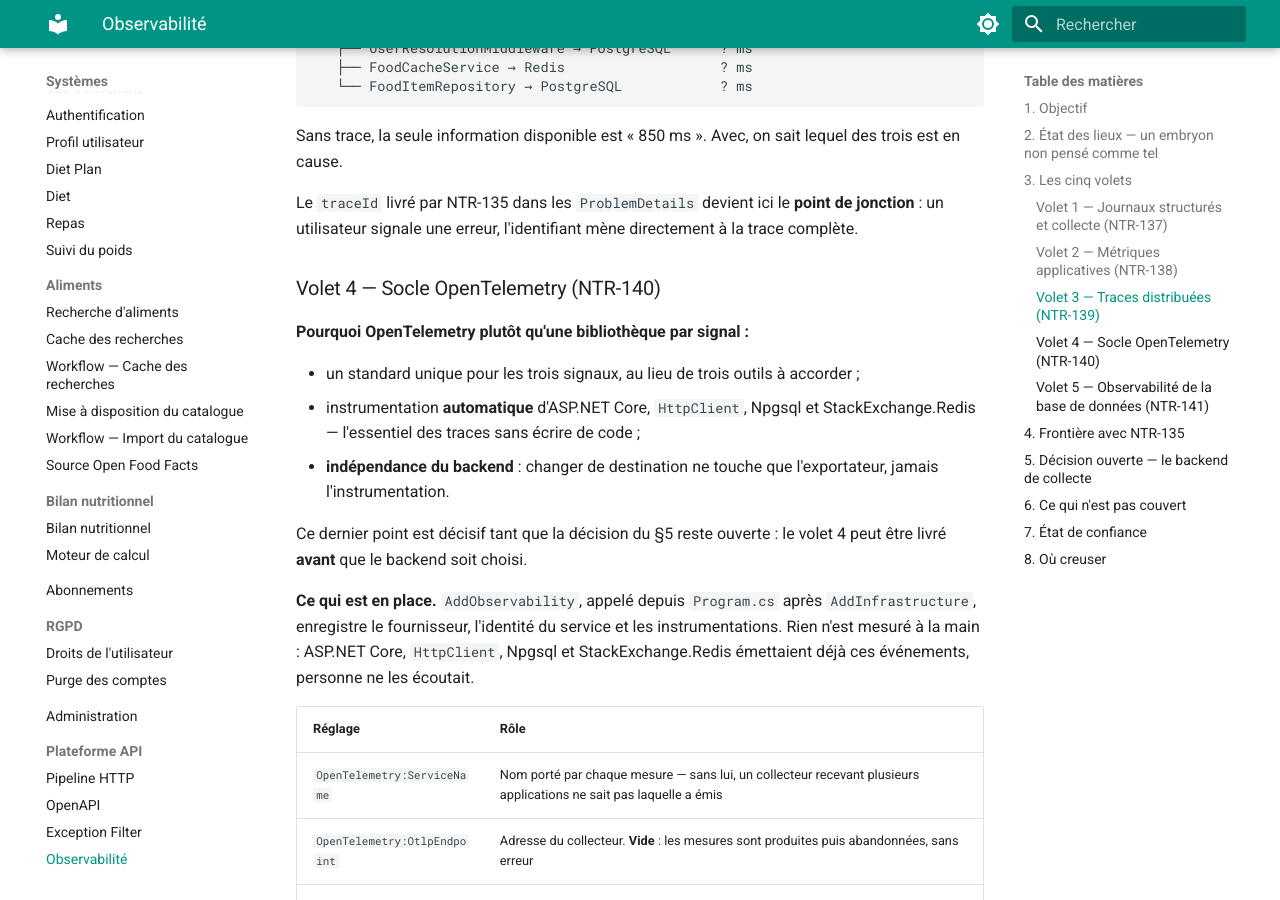
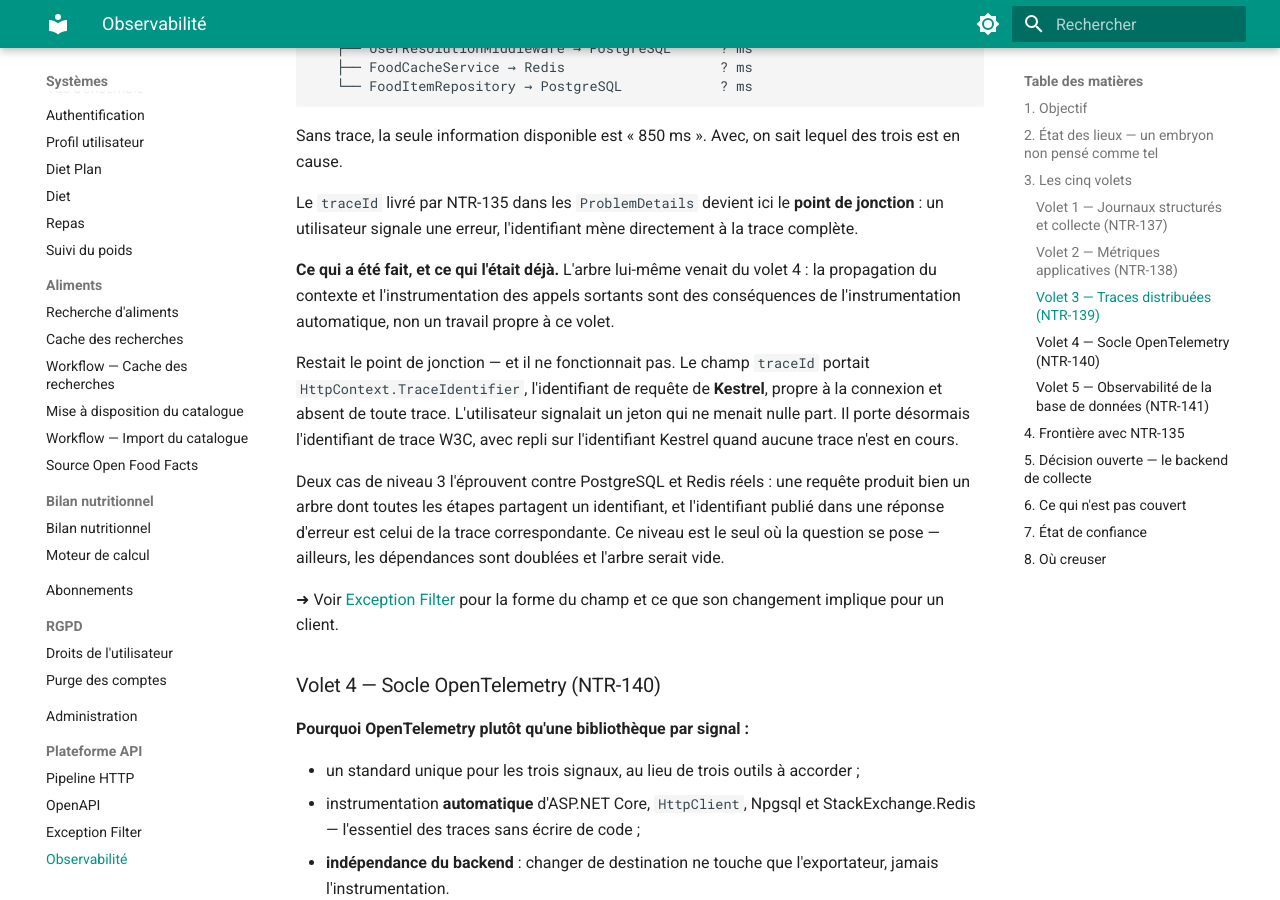
Before and after one commit to MGNetworking/docs-nutrition, an MkDocs documentation site: the page built from pages/backend/systemes/plateforme/observabilite.md, in a window 1280 px wide and 900 px high, scrolled down 3101 px. Built offline with MkDocs 1.6.1 and Material for MkDocs 9.7.7, drawn with Linux system fonts in a browser that asks for light colours; some of the changed text lies outside the part shown.

Commit message:
docs(plateforme): le traceId publie est celui de la trace #NTR-139
exception-filter.md : le champ traceId change de contenu et de forme. La fiche
donnait HttpContext.TraceIdentifier et un exemple en 0HN7GK2M4V9PL:00000003 ;
c est desormais l identifiant de trace W3C, trente-deux caracteres
hexadecimaux, avec repli sur l identifiant Kestrel faute de trace en cours. Une
section dit pourquoi l ancien ne menait nulle part, et signale qu un client qui
analyserait la forme du champ casserait.

observabilite.md : le volet 3 separe ce qui venait deja du volet 4 — propagation
du contexte, instrumentation des appels sortants — de ce qui restait a faire, le
point de jonction. L etat de confiance passe l arbre d une requete reelle en
verifie ; le doute qui subsiste porte desormais sur les metriques, constatees a
la source mais jamais arrivees a un collecteur.

Les comptes passent de 770 a 773 tests, le niveau 3 de 37 a 39.

Co-Authored-By: Claude Opus 5 <noreply@anthropic.com>

```diff
--- a/pages/backend/systemes/plateforme/observabilite.md
+++ b/pages/backend/systemes/plateforme/observabilite.md
@@ -27,7 +27,7 @@ Plusieurs briques produisent déjà de la donnée d'observabilité, sans qu'elle
 |---|---|---|
 | `RequestLoggingMiddleware` (NTR-121) | méthode, route, statut, **durée** par requête | c'est une métrique, traitée comme du texte |
 | `ExceptionMiddleware` | journalisation des erreurs | aucune corrélation entre l'erreur vue par l'utilisateur et la trace serveur |
-| `traceId` (NTR-135) | identifiant par requête dans les `ProblemDetails` | rien pour l'exploiter |
+| `traceId` (NTR-135, NTR-139) | l'identifiant de trace W3C dans les `ProblemDetails` | un collecteur où aller le chercher |
 | `JobMonitoringService` | dernière exécution, prochaine, état des jobs | lisible seulement via `GET /admin/system/health` |
 | Sortie des journaux | console | **en K3s, tout disparaît au redémarrage d'un pod** |
 | Requêtes SQL (NTR-140) | chaque commande, avec sa durée, dans la trace | le seuil de lenteur et sa journalisation dédiée |
@@ -98,6 +98,23 @@ cause.
 
 Le `traceId` livré par NTR-135 dans les `ProblemDetails` devient ici le **point de jonction** : un
 utilisateur signale une erreur, l'identifiant mène directement à la trace complète.
+
+**Ce qui a été fait, et ce qui l'était déjà.** L'arbre lui-même venait du volet 4 : la propagation
+du contexte et l'instrumentation des appels sortants sont des conséquences de l'instrumentation
+automatique, non un travail propre à ce volet.
+
+Restait le point de jonction — et il ne fonctionnait pas. Le champ `traceId` portait
+`HttpContext.TraceIdentifier`, l'identifiant de requête de **Kestrel**, propre à la connexion et
+absent de toute trace. L'utilisateur signalait un jeton qui ne menait nulle part. Il porte désormais
+l'identifiant de trace W3C, avec repli sur l'identifiant Kestrel quand aucune trace n'est en cours.
+
+Deux cas de niveau 3 l'éprouvent contre PostgreSQL et Redis réels : une requête produit bien un
+arbre dont toutes les étapes partagent un identifiant, et l'identifiant publié dans une réponse
+d'erreur est celui de la trace correspondante. Ce niveau est le seul où la question se pose —
+ailleurs, les dépendances sont doublées et l'arbre serait vide.
+
+➜ Voir [Exception Filter](exception-filter.md) pour la forme du champ et ce que son changement
+implique pour un client.
 
 ### Volet 4 — Socle OpenTelemetry (NTR-140)
 
@@ -179,8 +196,9 @@ et sensibilité des données qui transiteraient par un tiers.
 |---|---|
 | ✅ | Le socle OpenTelemetry est enregistré et porte l'identité du service — quatre cas de niveau 2 (NTR-140) |
 | ✅ | Le compteur du cache distingue succès, défaut et panne, et la durée des jobs est enregistrée en secondes avec son issue — neuf cas de niveau 1 (NTR-138) |
+| ✅ | L'arbre d'une requête réelle et la jonction par le `traceId` — deux cas de niveau 3 contre PostgreSQL et Redis (NTR-139) |
 | ⚠️ | Le **filtre Hangfire** n'est éprouvé qu'indirectement : aucun test ne fait exécuter un vrai job pour vérifier qu'il mesure |
-| ⚠️ | Les instrumentations HTTP, SQL et Redis sont branchées, mais **aucune trace ni métrique n'a été constatée de bout en bout** : rien ne les reçoit encore |
+| ⚠️ | Les **métriques** n'ont été constatées qu'à la source : aucune n'a encore atteint un collecteur |
 | ⚠️ | `RequestLoggingMiddleware` et `JobMonitoringService` produisent de la donnée exploitable — vérifié par tests, mais rien ne la collecte |
 | ❌ | Journaux structurés, supervision de la base |
 | ❌ | Conservation des journaux après redémarrage d'un pod |
```
Also changed, not shown: pages/backend/qualite/niveaux-de-tests.md (+1 -1 lines), pages/backend/qualite/tests-niveau-3.md (+10 -4 lines), pages/backend/systemes/plateforme/exception-filter.md (+19 -2 lines).
